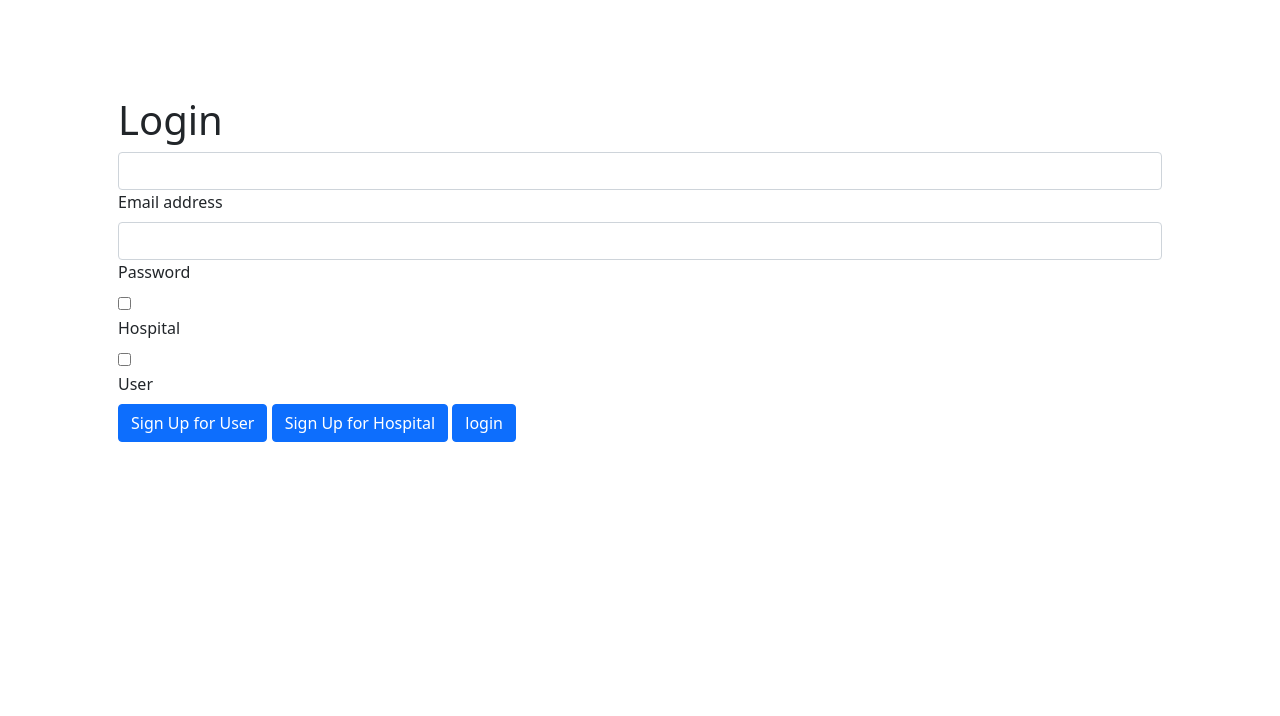
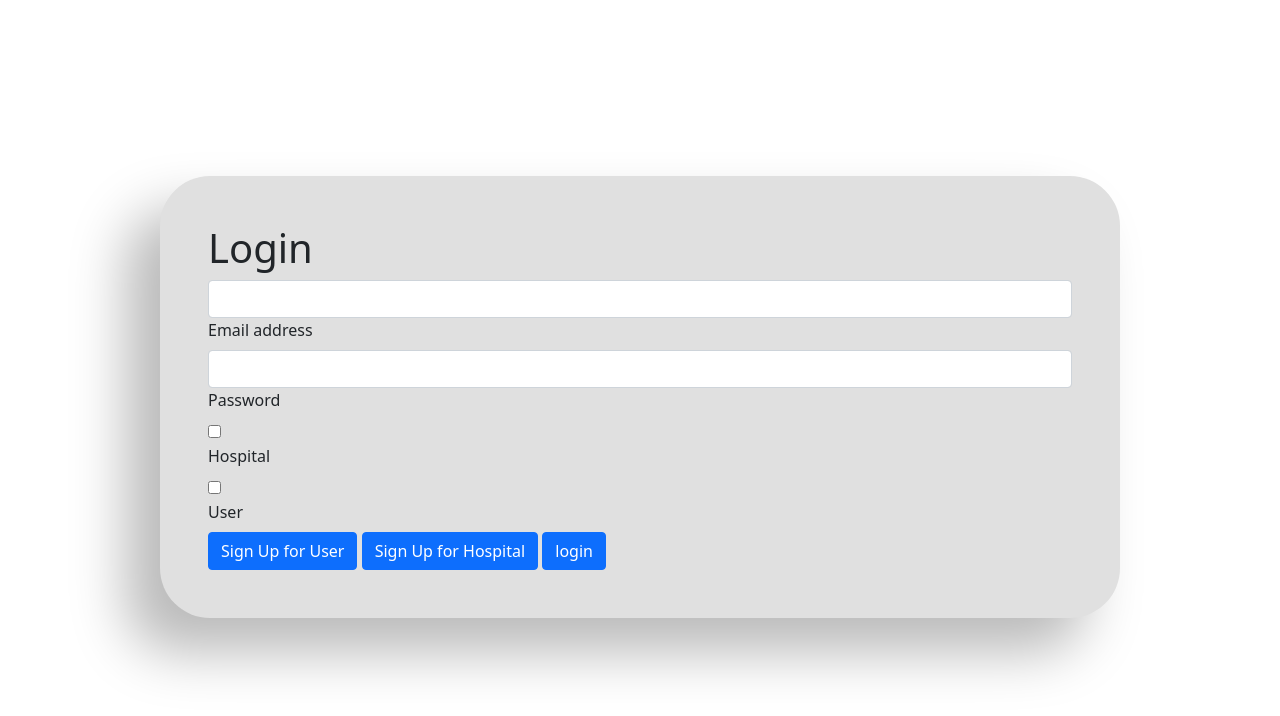
Before and after one commit to Sundar-075/Vaccine-Intimator, a Flask app: page /login in a window 1280 px wide. Shown: the top 716 px of the page. Run offline with Flask 2, Linux system fonts and the light colour scheme.

Commit message:
Login update

```diff
--- /dev/null
+++ b/static/login.css
@@ -0,0 +1,8 @@
+.nuero {
+  width: 75vw;
+  padding: 3em;
+  margin-top: 11em;
+  border-radius: 50px;
+  background: #e0e0e0;
+  box-shadow: -34px 34px 55px #bababa, 34px -34px 55px #ffffff;
+}
--- a/templates/loginpage.html
+++ b/templates/loginpage.html
@@ -20,7 +20,7 @@
     <title>Login in</title>
   </head>
   <body>
-    <div class="container mt-5 px-5 py-5">
+    <div class="container nuero">
       <div class="row">
         <h1>Login</h1>
       </div>
```
